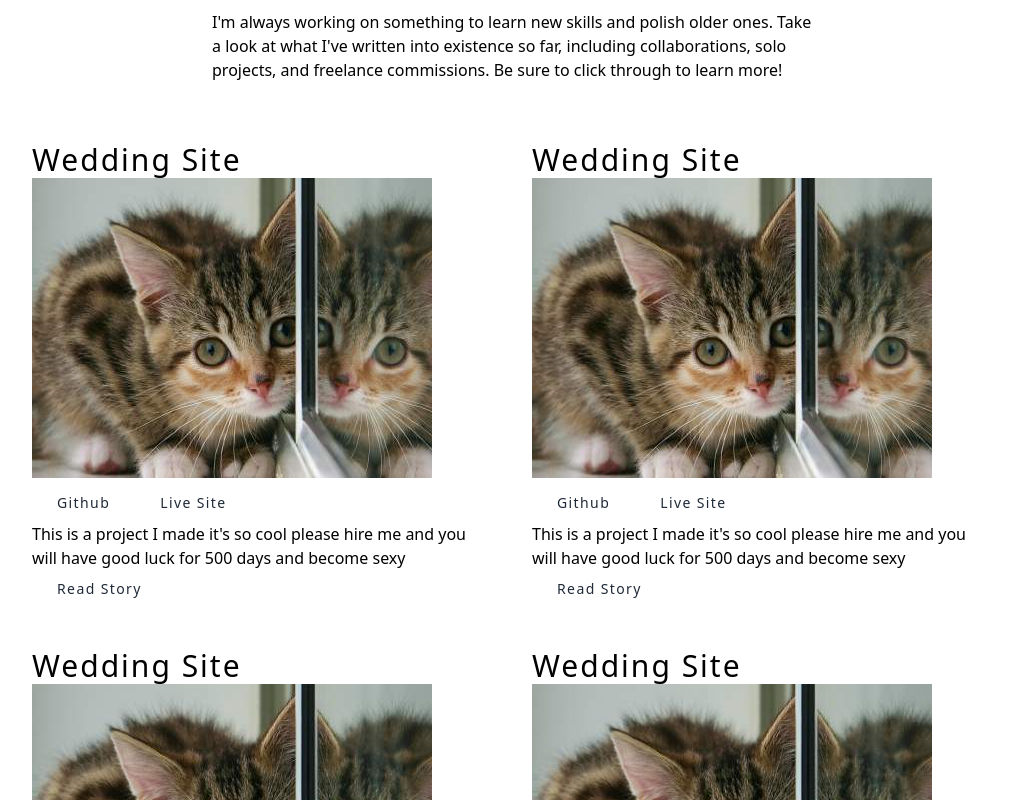
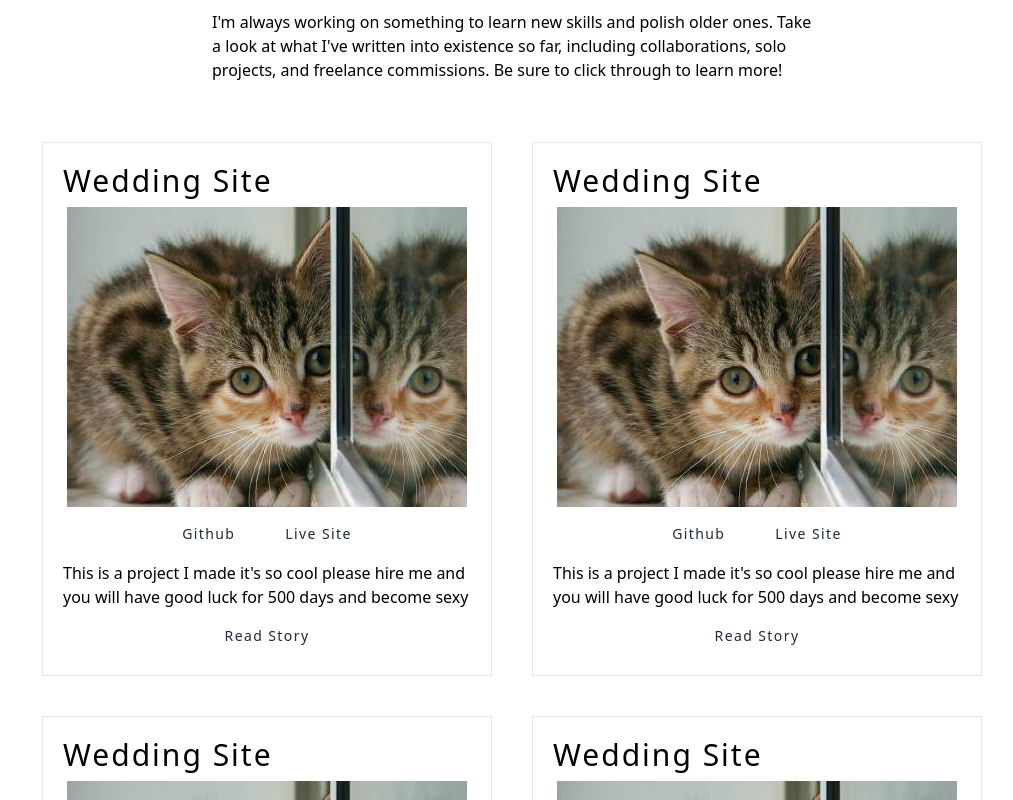
Before and after one commit to solidquartz/portfolio-site, a Next.js app: page / in a window 1280 px wide. Shown: the part 2600-3400 px from the top of the page, without its empty margins (128-1141 px from the left). Built offline with nearby package versions, Linux system fonts and the light colour scheme.

Commit message:
Finished styling project placeholders

```diff
--- a/components/ProjectItem.tsx
+++ b/components/ProjectItem.tsx
@@ -7,14 +7,14 @@ type Props = {}
 
 function ProjectItem({}: Props) {
   return (
-    <div className="flex flex-col max-w-[500px] p-5">
-      <div>
+    <div className="flex flex-col max-w-[450px] p-5 m-5 border">
+      <div className="flex pb-2">
         <h4 className="text-3xl font-thin tracking-[2px]">Wedding Site</h4>
       </div>
-      <div>
+      <div className="flex justify-center pb-2">
         <Image src={projectplaceholder} alt="project image" />
       </div>
-      <div>
+      <div className="flex justify-center pb-2">
         <a href="http://github.com/solidquartz">
           <button className="heroButton">Github</button>
         </a>
@@ -22,13 +22,13 @@ function ProjectItem({}: Props) {
           <button className="heroButton">Live Site</button>
         </a>
       </div>
-      <div>
+      <div className="flex pb-2">
         <p>
           This is a project I made it's so cool please hire me and you will have
           good luck for 500 days and become sexy
         </p>
       </div>
-      <div>
+      <div className="flex justify-center">
         <Link href="#">
           <button className="heroButton">Read Story</button>
         </Link>
```
